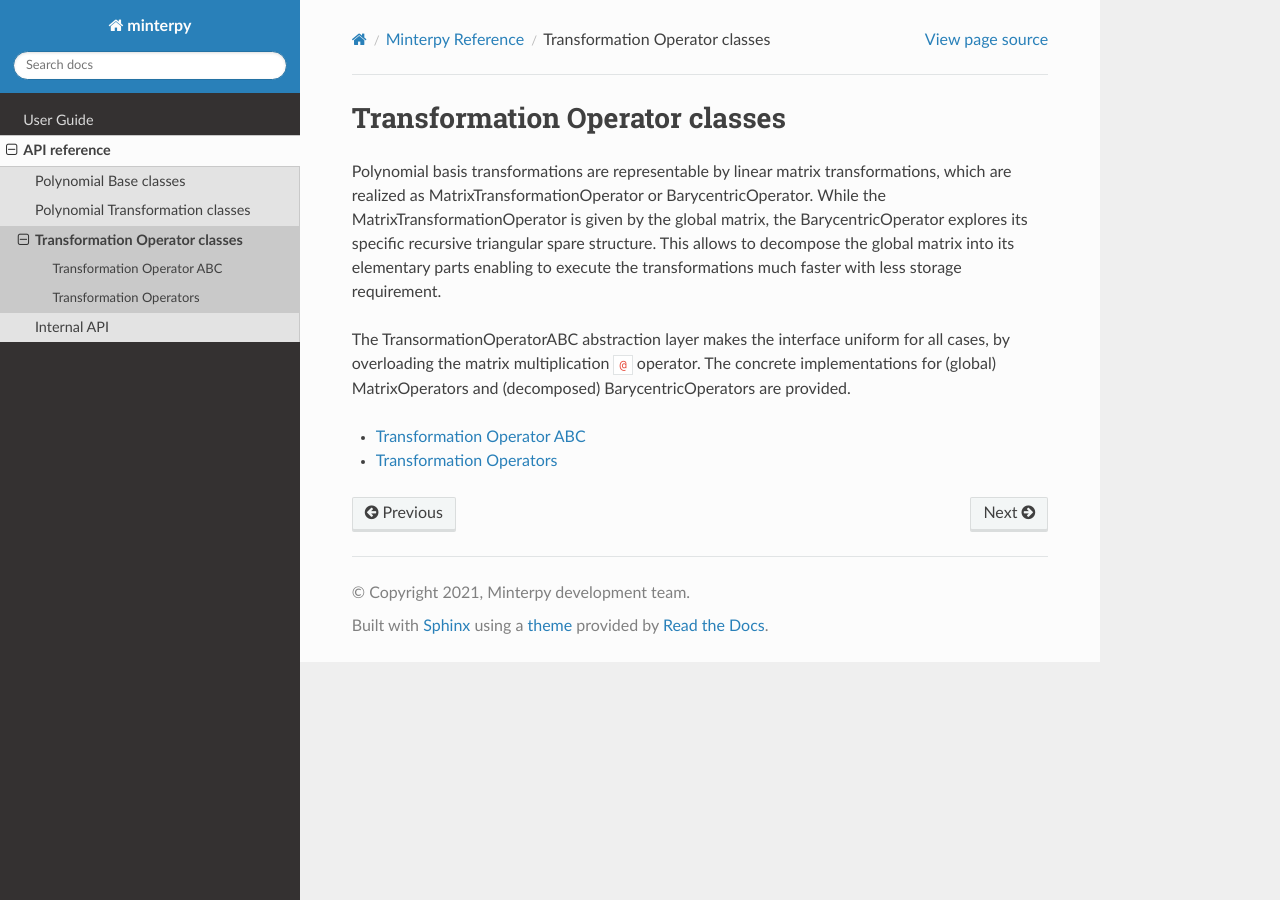
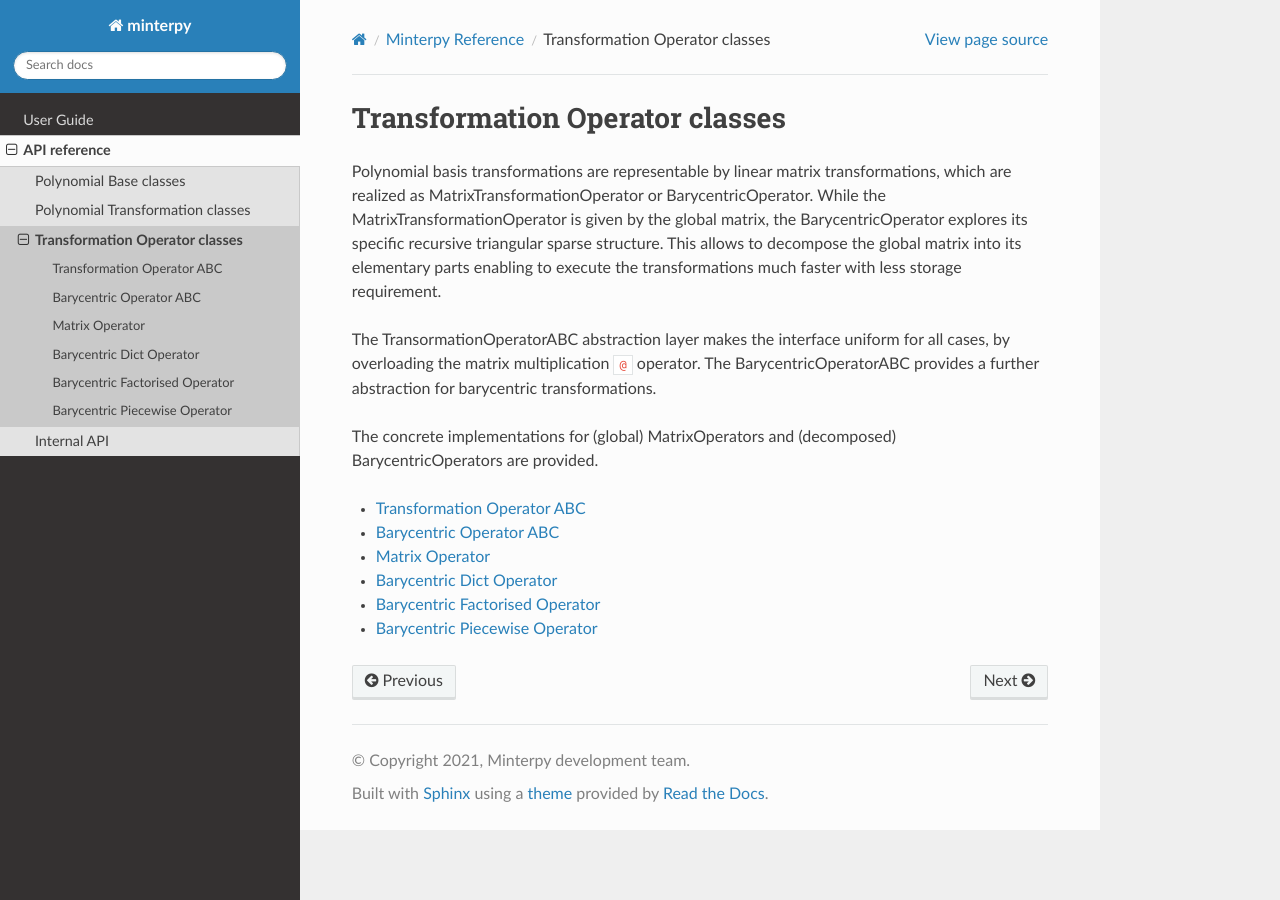
Before and after one commit to casus/minterpy, a Sphinx documentation site: the page built from docs/api/transformOperators/index.rst, in a window 1280 px wide. Built offline with Sphinx 7.4.7 and the Read the Docs theme 2.0.0, drawn with Linux system fonts in a browser that asks for light colours.

Commit message:
Add more docs for transformation operators. Include sphinx extension autosectionlabel.

```diff
--- a/docs/api/transformOperators/index.rst
+++ b/docs/api/transformOperators/index.rst
@@ -4,16 +4,23 @@ Transformation Operator classes
 
 Polynomial basis transformations are representable by linear matrix transformations, which are realized as
 MatrixTransformationOperator or BarycentricOperator. While the MatrixTransformationOperator is given by the global matrix,
-the BarycentricOperator explores its specific recursive triangular spare structure. This allows to decompose
+the BarycentricOperator explores its specific recursive triangular sparse structure. This allows to decompose
 the global matrix into its elementary parts enabling to execute the transformations
 much faster with less storage requirement.
 
 The TransormationOperatorABC abstraction layer makes the interface uniform for all cases, by overloading the matrix
-multiplication ``@`` operator. The concrete implementations for (global) MatrixOperators and (decomposed) BarycentricOperators
+multiplication ``@`` operator. The BarycentricOperatorABC provides a further abstraction for barycentric
+transformations.
+
+The concrete implementations for (global) MatrixOperators and (decomposed) BarycentricOperators
 are provided.
 
 .. toctree::
    :maxdepth: 2
 
    transformOpABC
-   transformationOperators
+   barycentricOpABC
+   matrixTransform
+   barycentricDictTransform
+   barycentricFactorisedTransform
+   barycentricPiecewiseTransform
--- a/docs/api/transformations/index.rst
+++ b/docs/api/transformations/index.rst
@@ -3,8 +3,11 @@ Polynomial Transformation classes
 #################################
 
 An abstract base class is provided as the blueprint on which every implementation of a polynomial basis transformation
-class must be derived from. Additionally, concrete implementations for basis transformations between the built-in
+class must be derived from. Concrete implementations for basis transformations between the built-in
 polynomial basis (Canonical, Lagrange, and Newton) are also provided.
+
+For most common use cases, the high-level :ref:`Helper functions` provides a convenient way to do basis
+transformations.
 
 .. toctree::
    :maxdepth: 2
--- a/docs/conf.py
+++ b/docs/conf.py
@@ -34,6 +34,7 @@ extensions = [
     "sphinx_copybutton",
     "sphinx.ext.intersphinx",
     "sphinx.ext.todo",
+    "sphinx.ext.autosectionlabel",
 ]
 
 
```
Also changed, not shown: docs/api/transformOperators/barycentricDictTransform.rst (added, +14 -0 lines), docs/api/transformOperators/barycentricFactorisedTransform.rst (added, +14 -0 lines), docs/api/transformOperators/barycentricOpABC.rst (added, +14 -0 lines), docs/api/transformOperators/barycentricPiecewiseTransform.rst (added, +14 -0 lines), docs/api/transformOperators/matrixTransform.rst (added, +14 -0 lines), docs/api/transformOperators/transformationOperators.rst (deleted, +0 -43 lines), 4 other files.
